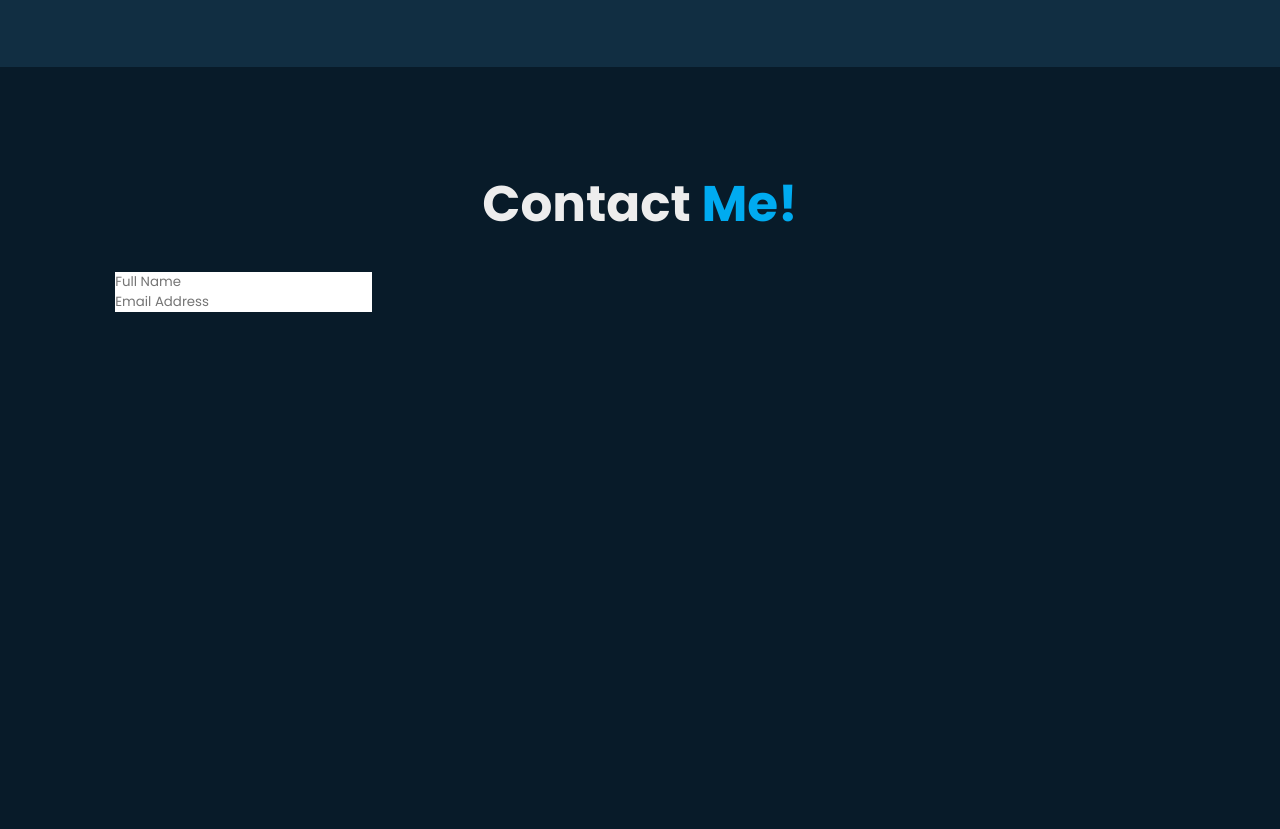
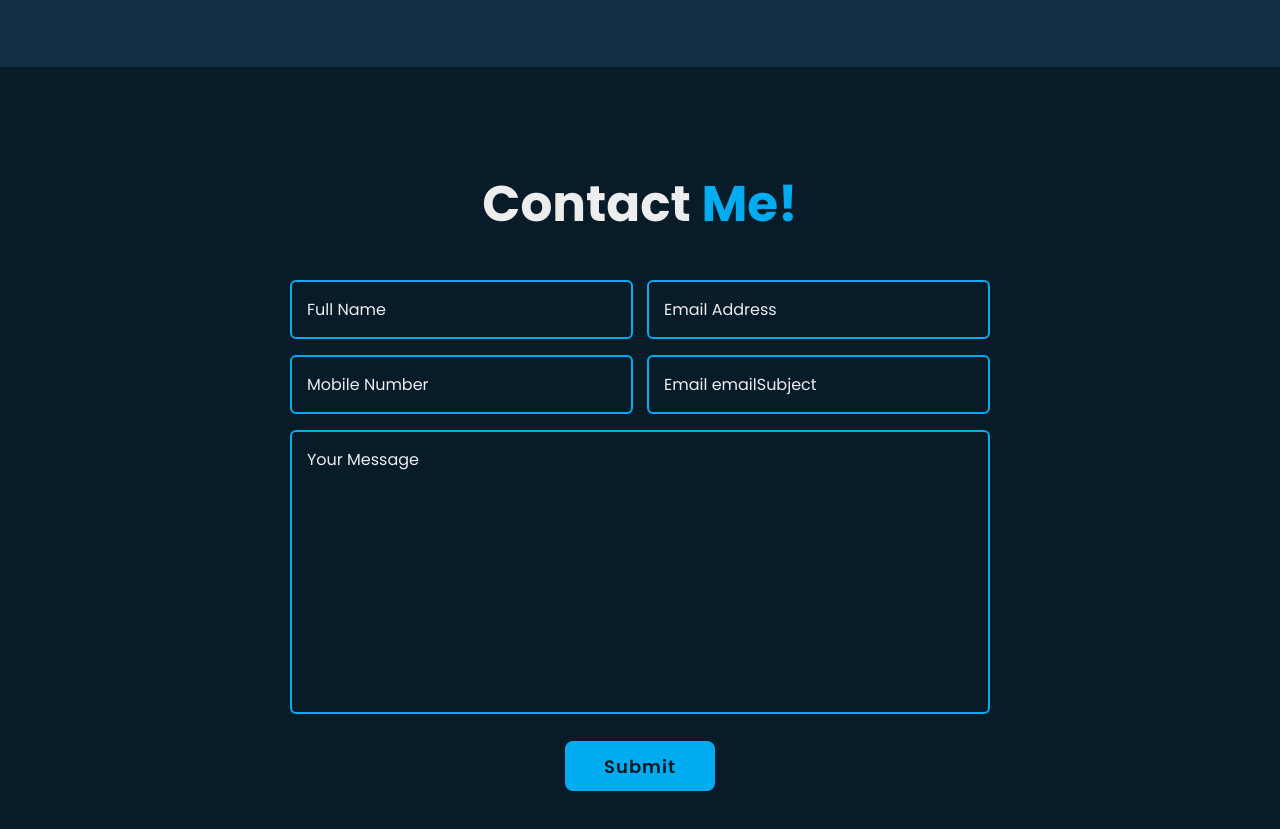
Before and after one commit to storiaca/front-layout, a plain HTML site: page responsive-portfolio/index.html in a window 1280 px wide. Shown: the part 3123-3952 px from the top of the page. Drawn offline with nearby package versions, Linux system fonts and the light colour scheme.

Commit message:
Contact form fields

```diff
--- a/responsive-portfolio/css/style.css
+++ b/responsive-portfolio/css/style.css
@@ -514,6 +514,11 @@ section {
   width: 60%;
 }
 
+.contact {
+  min-height: auto;
+  padding-bottom: 7rem;
+}
+
 .contact .heading {
   font-size: 5rem;
   margin-bottom: 3rem;
@@ -523,3 +528,75 @@ section {
 .contact .heading span {
   color: var(--main-color);
 }
+
+.contact form {
+  max-width: 70rem;
+  margin: 0 auto;
+  text-align: center;
+}
+
+.contact form .input-box {
+  position: relative;
+  display: flex;
+  justify-content: space-between;
+  flex-wrap: wrap;
+}
+
+.contact form .input-box .input-field {
+  position: relative;
+  width: 49%;
+  margin: 0.8rem 0;
+}
+
+.contact form .input-box .input-field input,
+.contact form .textarea-field textarea {
+  width: 100%;
+  height: 100%;
+  padding: 1.5rem;
+  font-size: 1.6rem;
+  color: var(--text-color);
+  background: transparent;
+  border-radius: 0.6rem;
+  border: 0.2rem solid var(--main-color);
+}
+
+.contact form .input-box .input-field input::placeholder,
+.contact form .textarea-field textarea::placeholder {
+  color: var(--text-color);
+}
+
+.contact form .focus {
+  position: absolute;
+  top: 0;
+  left: 0;
+  width: 0;
+  height: 100%;
+  background: red;
+  border-radius: 0.6rem;
+  z-index: -1;
+  transition: 0.5s;
+}
+
+.contact form .input-box .input-field input:focus ~ .focus,
+.contact form .input-box .input-field input:valid ~ .focus {
+  width: 100%;
+}
+
+.contact form .textarea-field {
+  position: relative;
+  margin: 0.8rem 0 2.7rem;
+  display: flex;
+}
+
+.contact form .textarea-field textarea {
+  resize: none;
+}
+
+.contact form .btn-box.btns {
+  justify-content: center;
+  display: inline-flex;
+}
+
+.contact form .btn-box.btns .btn {
+  cursor: pointer;
+}
--- a/responsive-portfolio/index.html
+++ b/responsive-portfolio/index.html
@@ -248,6 +248,43 @@
             <span class="focus"></span>
           </div>
         </div>
+        <div class="input-box">
+          <div class="input-field">
+            <label for="mobileNumber">
+              <input
+                type="number"
+                placeholder="Mobile Number"
+                id="mobileNumber"
+              />
+            </label>
+            <span class="focus"></span>
+          </div>
+          <div class="input-field">
+            <label for="emailSubject">
+              <input
+                type="text"
+                placeholder="Email emailSubject"
+                id="emailSubject"
+              />
+            </label>
+            <span class="focus"></span>
+          </div>
+        </div>
+        <div class="textarea-field">
+          <textarea
+            name="text-message"
+            id="message"
+            cols="30"
+            rows="10"
+            placeholder="Your Message"
+            required
+          ></textarea>
+          <span class="focus"></span>
+        </div>
+
+        <div class="btn-box btns">
+          <button type="submit" class="btn">Submit</button>
+        </div>
       </form>
     </section>
     <script src="./js/app.js"></script>
```
